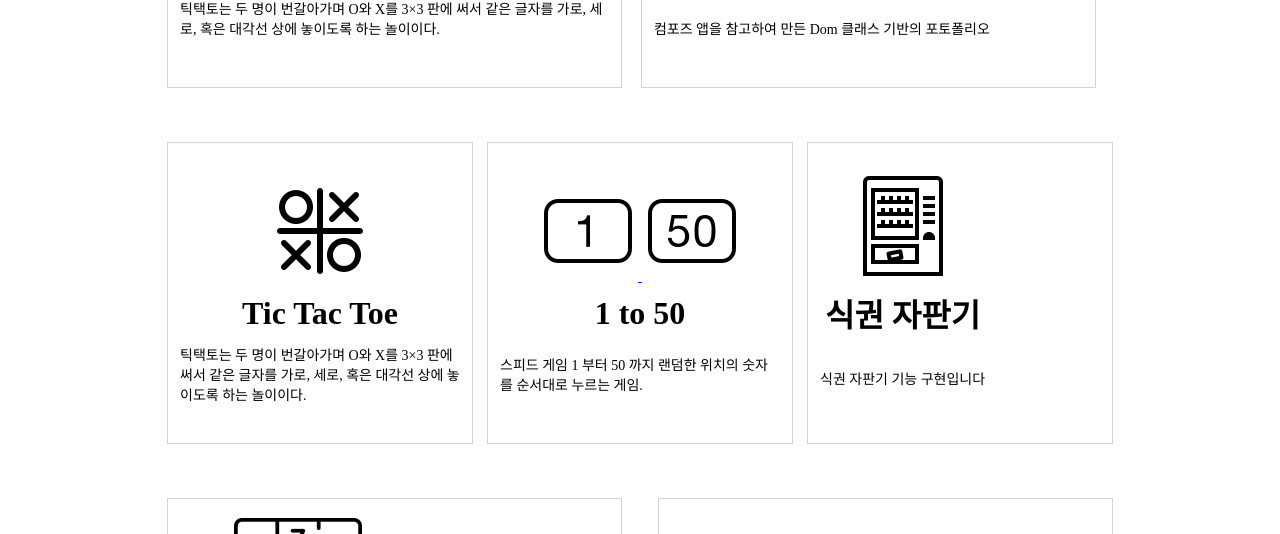
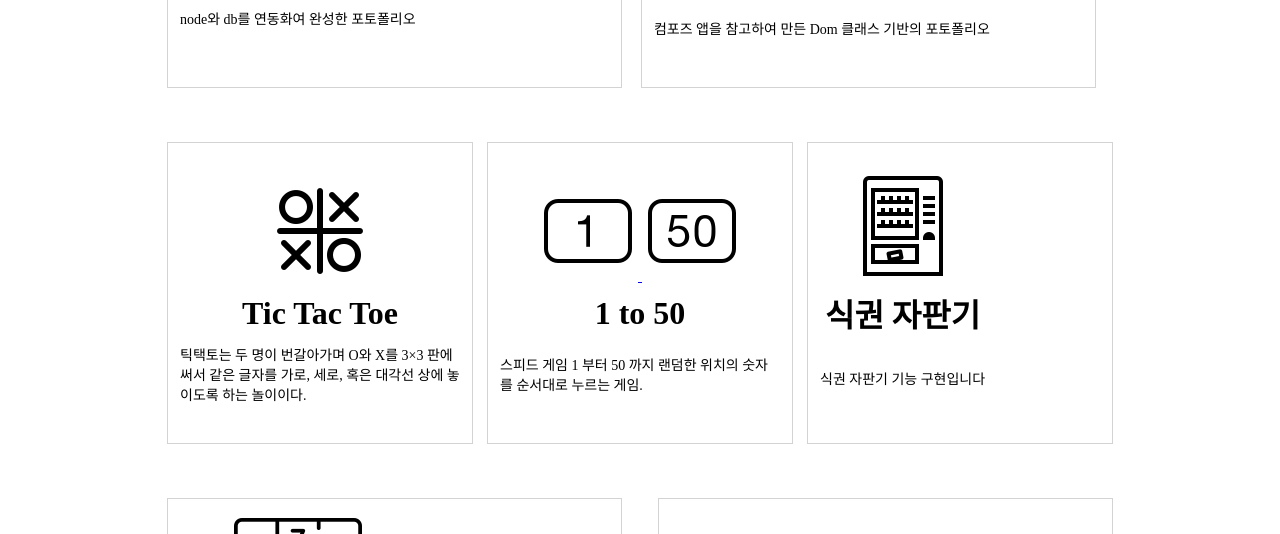
Before and after one commit to fkrns403/portfolio, a plain HTML site: page index.html in a window 1280 px wide. Shown: the part 566-1100 px from the top of the page. Drawn offline with Linux system fonts and the light colour scheme.

Commit message:
2023-06-20-04-39

```diff
--- a/index.html
+++ b/index.html
@@ -117,9 +117,7 @@
                     </tr>
                     <tr>
                         <td class="item-info">
-                            틱택토는 두 명이 번갈아가며 O와 X를
-                            3×3 판에 써서 같은 글자를 가로, 세로,
-                            혹은 대각선 상에 놓이도록 하는 놀이이다.
+                            node와 db를 연동화여 완성한 포토폴리오
                         </td>
                     </tr>
                 </table>
--- a/스도쿠/style.css
+++ b/스도쿠/style.css
@@ -11,6 +11,7 @@
 */
 .box {
     border-collapse: collapse;
+    margin:0 auto;
 }
 .box tr, td {
     border-collapse: collapse;
```
